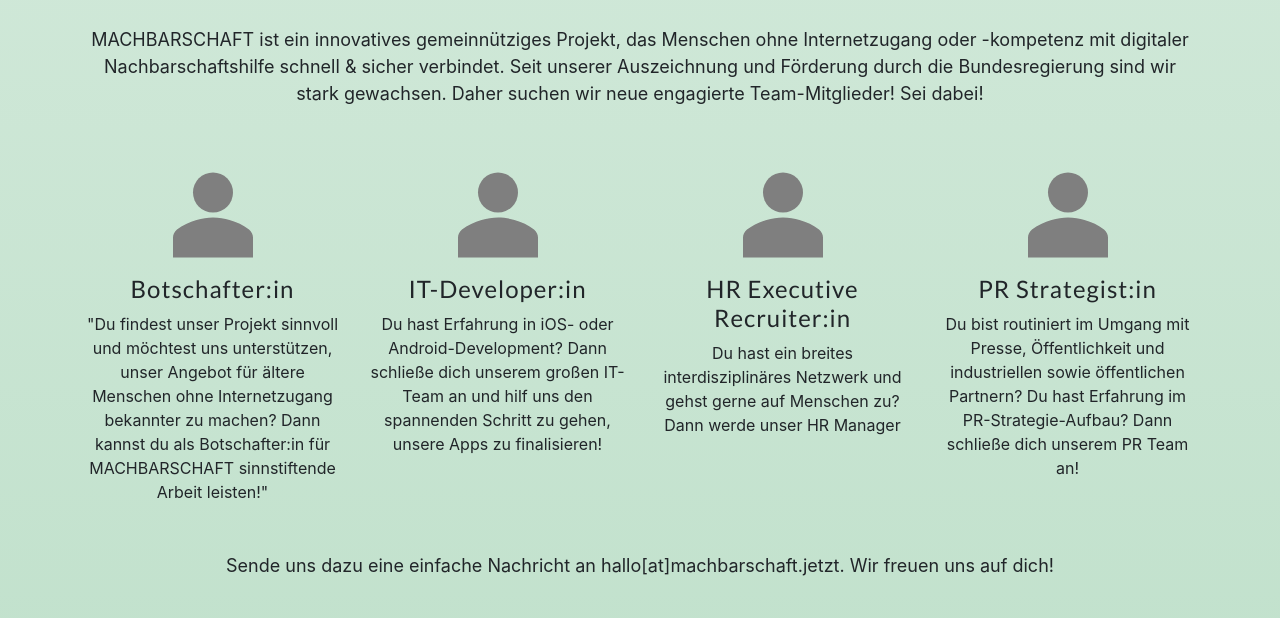
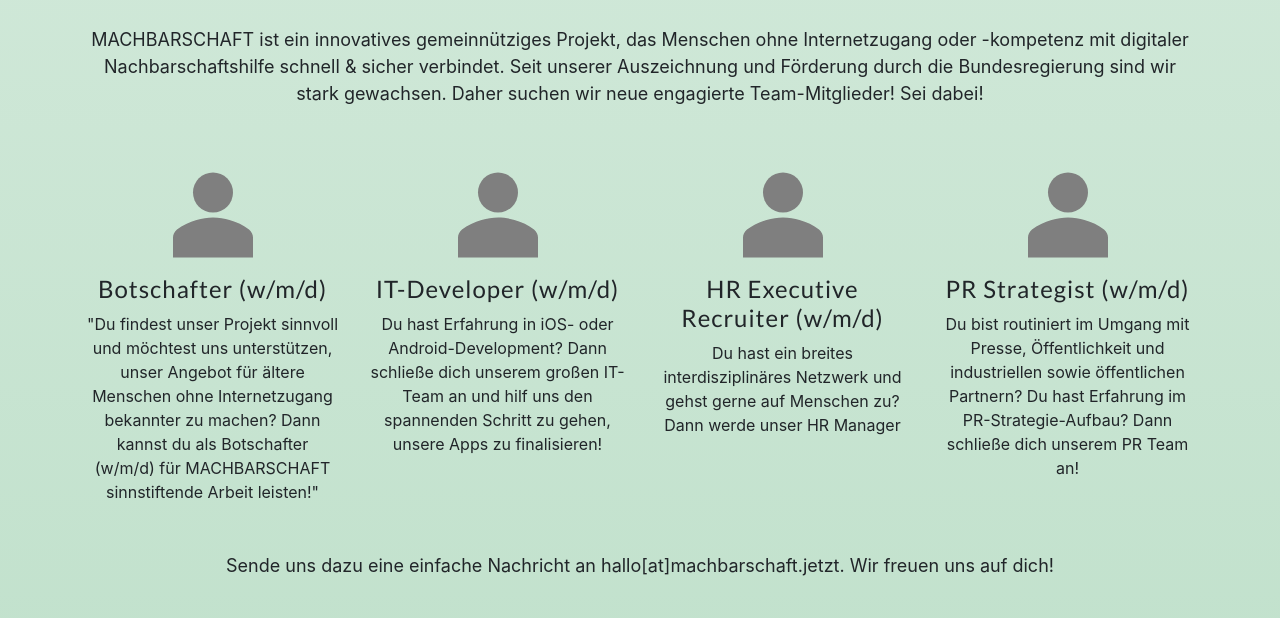
Before and after one commit to machbarschaft/machbarschaft-web, a website with bundled scripts: page jobs.html in a window 1280 px wide. Shown: the part 182-800 px from the top of the page. Built offline with nearby package versions, Linux system fonts and the light colour scheme; a web font is replaced by a local one.

Commit message:
updated jobs

```diff
--- a/jobs.html
+++ b/jobs.html
@@ -136,9 +136,9 @@
                     <img src="img/dummy.svg" class="img-team">
                 </div>
                 <div class="text-center">
-                    <h4>Botschafter:in</h4>
+                    <h4>Botschafter (w/m/d)</h4>
                     <span class="d-block">
-                        "Du findest unser Projekt sinnvoll und möchtest uns unterstützen, unser Angebot für ältere Menschen ohne Internetzugang bekannter zu machen? Dann kannst du als Botschafter:in für MACHBARSCHAFT sinnstiftende Arbeit leisten!"
+                        "Du findest unser Projekt sinnvoll und möchtest uns unterstützen, unser Angebot für ältere Menschen ohne Internetzugang bekannter zu machen? Dann kannst du als Botschafter (w/m/d) für MACHBARSCHAFT sinnstiftende Arbeit leisten!"
                     </span>
                 </div>
             </div>
@@ -147,7 +147,7 @@
                     <img src="img/dummy.svg" class="img-team">
                 </div>
                 <div class="text-center">
-                    <h4>IT-Developer:in</h4>
+                    <h4>IT-Developer (w/m/d)</h4>
                     <span class="d-block">
                       Du hast Erfahrung in iOS- oder Android-Development? Dann schließe dich unserem großen IT-Team an und hilf uns den spannenden Schritt zu gehen, unsere Apps zu finalisieren!
                     </span>
@@ -158,7 +158,7 @@
                     <img src="img/dummy.svg" class="img-team">
                 </div>
                 <div class="text-center">
-                    <h4>HR Executive Recruiter:in</h4>
+                    <h4>HR Executive Recruiter (w/m/d)</h4>
                     <span class="d-block">
                       Du hast ein breites interdisziplinäres Netzwerk und gehst gerne auf Menschen zu? Dann werde unser HR Manager
                     </span>
@@ -169,7 +169,7 @@
                     <img src="img/dummy.svg" class="img-team">
                 </div>
                 <div class="text-center">
-                    <h4>PR Strategist:in</h4>
+                    <h4>PR Strategist (w/m/d)</h4>
                     <span class="d-block">
                       Du bist routiniert im Umgang mit Presse, Öffentlichkeit und industriellen sowie öffentlichen Partnern? Du hast Erfahrung im PR-Strategie-Aufbau? Dann schließe dich unserem PR Team an!
                     </span>
```
